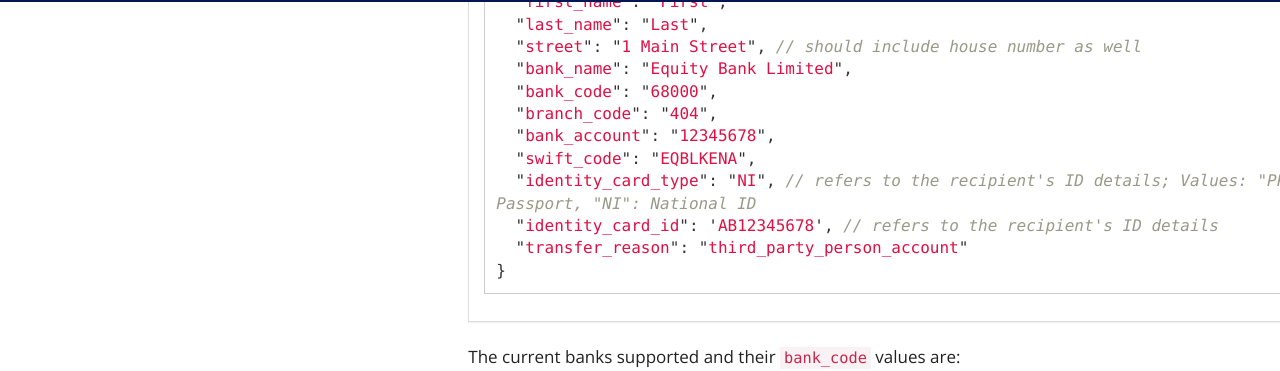
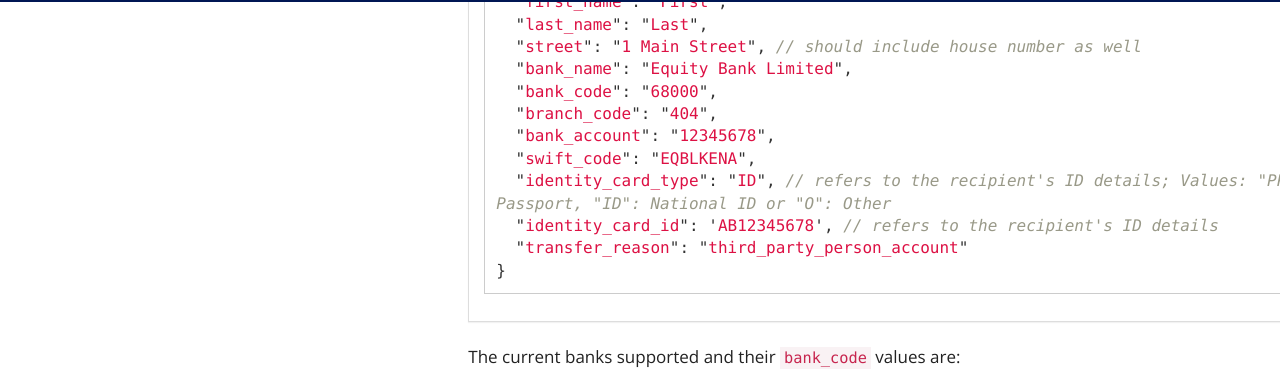
Before and after one commit to transferzero/api-documentation, a Jekyll site: the page built from _docs/individual-payments.md, in a window 1280 px wide and 900 px high, scrolled down 15536 px. Shown: the part 89-460 px from the top of the window. Built offline with Jekyll 4.4.1, drawn with Linux system fonts in a browser that asks for light colours; nearby versions of some CDN libraries; comment, search, counter and statistics services are not loaded; some of the changed text lies outside the part shown.

Commit message:
BTA-7328 Change ID type recipient
Documentation id type recipient is wrong. Needs to be PP, ID or O

This changes the documentation in line with the values accepted by API

```diff
--- a/_docs/individual-payments.md
+++ b/_docs/individual-payments.md
@@ -461,7 +461,7 @@
   "branch_code": "404",
   "bank_account": "12345678",
   "swift_code": "EQBLKENA",
-  "identity_card_type": "NI", // refers to the recipient's ID details; Values: "PP": Passport, "NI": National ID
+  "identity_card_type": "ID", // refers to the recipient's ID details; Values: "PP": Passport, "ID": National ID or "O": Other
   "identity_card_id": 'AB12345678', // refers to the recipient's ID details
   "transfer_reason": "third_party_person_account"
 }
@@ -561,7 +561,7 @@
   "last_name": "Last",
   "street": "1 Linford Street",
   "phone_number": "254123456789", // local or international Kenyan format
-  "identity_card_type": "NI", // refers to the recipient's ID details; Values: "PP": Passport, "NI": National ID
+  "identity_card_type": "ID", // refers to the recipient's ID details; Values: "PP": Passport, "ID": National ID or "O": Other
   "identity_card_id": 'AB12345678', // refers to the recipient's ID details
   "transfer_reason": "personal_account",
   "mobile_provider": "mpesa"
```
